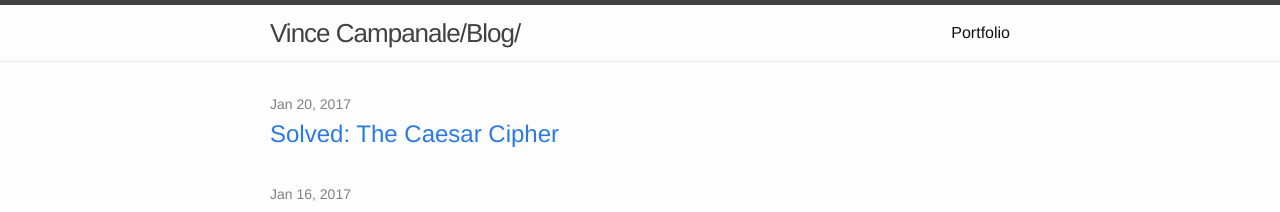
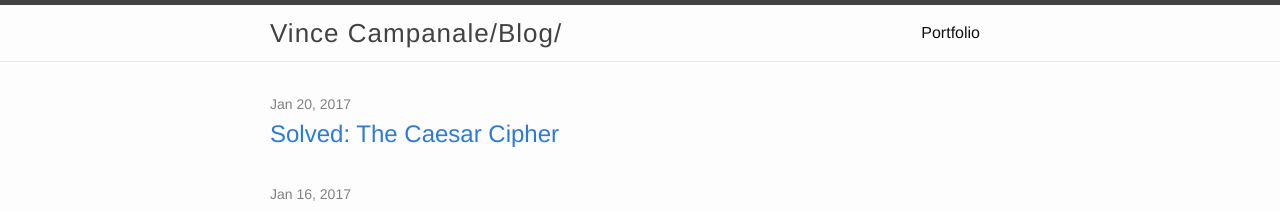
Before and after one commit to vincecampanale/blog, a Jekyll site: the page built from index.md, in a window 1280 px wide. Shown: the top 212 px of the page. Built offline with Jekyll 4.4.1, drawn with Linux system fonts in a browser that asks for light colours.

Commit message:
applied same styling as portfolio

```diff
--- a/_includes/header.html
+++ b/_includes/header.html
@@ -1,11 +1,9 @@
 <header class="site-header" role="banner">
-  <div class="wrapper">
-
+  <div class="wrapper site-nav">
     <a class="site-title" href="{{ "/" | relative_url}}">Vince Campanale/Blog/</a>
 
-    <nav class="site-nav">
-      <a class="page-link" href="http://vincecampanale.com/">Portfolio</a>
-    </nav>
-
+    <div class="link-wrapper">
+      <a class="page-link" href="http://vincecampanale.com">Portfolio</a>
+    </div>
   </div>
 </header>
--- a/_sass/_header.scss
+++ b/_sass/_header.scss
@@ -1,88 +1,76 @@
-/**
- * Site header
- */
+/***************
+ * Site header *
+ ***************/
 .site-header {
   border-top: 5px solid $grey-color-dark;
   border-bottom: 1px solid $grey-color-light;
   min-height: 56px;
 
+  //Make it a flex container
+  display: -webkit-flex;
+  display: flex;
+  flex-direction: row;
+  flex-wrap: wrap;
+  justify-content: flex-start;
+
   // Positioning context for the mobile navigation icon
   position: relative;
 }
+
+.site-nav {
+  //make site-nav a flex container as well
+  display: -webkit-flex;
+  display: flex;
+  flex-wrap: wrap;
+  justify-content: flex-start;
+  flex-grow: 1; //take up the whole wrapper
+
+  line-height: 56px;
 
   .site-title {
     font-size: 26px;
     font-weight: 300;
     line-height: 56px;
-  letter-spacing: -1px;
-  margin-bottom: 0;
-  float: left;
+    letter-spacing: 1px;
+    position: relative;
 
+    flex-grow: 1;
     &,
     &:visited {
       color: $grey-color-dark;
     }
   }
 
-.site-nav {
-  float: right;
-  line-height: 56px;
-
-  .menu-icon {
-    display: none;
-  }
-
   .page-link {
     color: $text-color;
     line-height: $base-line-height;
+    padding-top: 15px;
 
     // Gaps between nav items, but not on the last one
     &:not(:last-child) {
-      margin-right: 20px;
+      margin-right: 12px;
     }
+
+    &:last-child {
+      margin-right: 30px;
+    }
+
   }
 
   @include media-query($on-palm) {
-    position: absolute;
-    top: 9px;
-    right: $spacing-unit / 2;
     background-color: $background-color;
-    border: 1px solid $grey-color-light;
-    border-radius: 5px;
-    text-align: right;
-
-    .menu-icon {
-      display: block;
-      float: right;
-      width: 36px;
-      height: 26px;
-      line-height: 0;
-      padding-top: 10px;
-      text-align: center;
-
-      > svg path {
-        fill: $grey-color-dark;
-      }
-    }
-
-    .trigger {
-      clear: both;
-      display: none;
-    }
-
-    &:hover .trigger {
-      display: block;
-      padding-bottom: 5px;
-    }
 
     .page-link {
-      display: block;
-      padding: 5px 10px;
+      padding-top: 15px;
 
       &:not(:last-child) {
-        margin-right: 0;
-      }
-      margin-left: 20px;
+        margin-right: 12px;
       }
     }
   }
+  @include media-query(440px) {
+    .site-title {
+      order: 1;
+    }
+  }
+}
```
Lines whose indentation alone changed are shown as unchanged.
